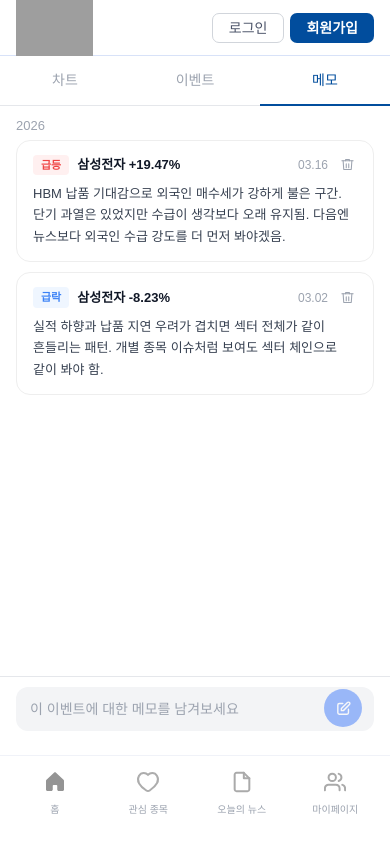
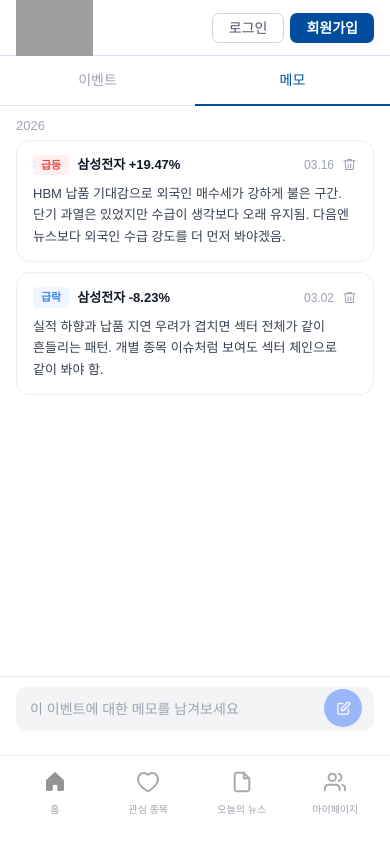
Before and after one commit to why-it-rose/frontend, a React (Vite) app: page /chart/stock-detail in a window 390 px wide. Both pictures are taken after a click on the button "메모". Built offline with nearby package versions, Linux system fonts and the light colour scheme; grey boxes are pictures that could not be loaded; a web font is replaced by a local one.

Commit message:
feat(event): 뉴스 팝업 열기 및 메모 삭제 확인 토스트 추가

```diff
--- a/src/features/event/components/EventTab.tsx
+++ b/src/features/event/components/EventTab.tsx
@@ -65,12 +65,10 @@
           <p className="font-semibold text-sm text-[#374151] mb-2.5">관련 뉴스</p>
           <div className="space-y-2.5">
             {relatedNews.map((news) => (
-              <a
+              <div
                 key={news.newsId}
-                href={news.url}
-                target="_blank"
-                rel="noopener noreferrer"
-                className="block bg-white rounded-[10px] p-[12px_14px] hover:bg-bg-subtle transition-colors"
+                onClick={() => window.open(news.url, '_blank', 'width=800,height=600,noopener,noreferrer')}
+                className="block bg-white rounded-[10px] p-[12px_14px] hover:bg-bg-subtle transition-colors cursor-pointer"
                 style={{ border: '1px solid #e5e7eb' }}
               >
                 <p className="font-bold text-sm text-text-primary leading-[1.4] mb-1.5">{news.title}</p>
@@ -83,7 +81,7 @@
                     {news.tag}
                   </span>
                 </div>
-              </a>
+              </div>
             ))}
           </div>
           <div className="h-4" />
--- a/src/features/event/components/MemoTab.tsx
+++ b/src/features/event/components/MemoTab.tsx
@@ -28,7 +28,6 @@
   );
 }
 
-// 연도별로 메모 그룹핑
 function groupByYear(memos: StockMemo[]) {
   const groups: Record<string, StockMemo[]> = {};
   memos.forEach((m) => {
@@ -41,6 +40,12 @@
 
 export default function MemoTab({ memos, onSave, onDelete }: MemoTabProps) {
   const [text, setText] = useState('');
+  const [confirmId, setConfirmId] = useState<number | null>(null);
+
+  const handleConfirm = () => {
+    if (confirmId !== null) onDelete?.(confirmId);
+    setConfirmId(null);
+  };
 
   const handleSave = () => {
     if (!text.trim()) return;
@@ -52,13 +57,35 @@
 
   return (
     <div className="relative flex-1 min-h-0">
+
+      {/* 삭제 확인 토스트 */}
+      {confirmId !== null && (
+        <div className="absolute top-3 right-4 z-50 flex items-center gap-3 px-4 py-3 bg-white rounded-xl shadow-md" style={{ border: '1px solid #e5e7eb' }}>
+          <span className="text-sm text-text-primary font-medium">메모를 삭제할까요?</span>
+          <div className="flex gap-2">
+            <button
+              onClick={() => setConfirmId(null)}
+              className="px-3 py-1.5 rounded-[8px] text-xs font-semibold text-[#6b7280] bg-[#f3f4f6] hover:bg-[#e5e7eb] transition-colors"
+            >
+              취소
+            </button>
+            <button
+              onClick={handleConfirm}
+              className="px-3 py-1.5 rounded-[8px] text-xs font-semibold text-white transition-colors"
+              style={{ background: '#014d9d' }}
+            >
+              삭제
+            </button>
+          </div>
+        </div>
+      )}
+
       {/* 메모 목록 */}
       <div className="absolute inset-0 overflow-y-auto scrollbar-subtle pb-17 md:pb-43">
         {memos.length === 0 && (
           <p className="text-center text-sm text-[#9ca3af] mt-10">아직 작성한 메모가 없어요</p>
         )}
 
-        {/* 모바일: 연도 그룹 헤더 */}
         {Object.entries(groups).map(([year, list]) => (
           <div key={year}>
             <p className="md:hidden px-4 pt-2.5 pb-1 text-[13px] text-[#9ca3af] font-medium">{year}</p>
@@ -72,27 +99,23 @@
               return (
                 <div
                   key={memo.memoId}
-                  className="mx-4 mb-2.5 bg-white rounded-[14px] p-[14px_16px]
-                             md:rounded-[10px]"
+                  className="mx-4 mb-2.5 bg-white rounded-[14px] p-[14px_16px] md:rounded-[10px]"
                   style={{ border: '1px solid #eeeeee' }}
                 >
                   <div className="flex items-center justify-between mb-2">
                     <div className="flex items-center gap-2">
-                      <span
-                        className="text-[11px] font-bold px-2 py-0.5"
-                        style={{ ...badgeStyle, borderRadius: 4 }}
-                      >
+                      <span className="text-[11px] font-bold px-2 py-0.5" style={{ ...badgeStyle, borderRadius: 4 }}>
                         {isSurge ? '급등' : '급락'}
                       </span>
                       <span className="text-[13px] font-semibold text-text-primary">
                         {memo.stockName} {sign}{Math.abs(memo.changeRate)}%
                       </span>
                     </div>
-                    <div className="flex items-center gap-2.5">
-                      <span className="text-xs text-[#9ca3af]">{memo.date}</span>
+                    <div className="flex items-center gap-2">
+                      <span className="text-xs leading-none text-[#9ca3af]">{memo.date}</span>
                       <button
-                        onClick={() => onDelete?.(memo.memoId)}
-                        className="flex items-center p-0.5 hover:opacity-60 transition-opacity"
+                        onClick={() => setConfirmId(memo.memoId)}
+                        className="flex items-center justify-center hover:opacity-60 transition-opacity"
                       >
                         <TrashIcon />
                       </button>
@@ -105,7 +128,6 @@
           </div>
         ))}
 
-        {/* 데스크톱: 글자수 표시 위치 */}
         <div className="hidden md:block text-right px-5 py-0.5 text-[11px] text-[#9ca3af]">
           {text.length} / {MAX_LENGTH}
         </div>
@@ -113,8 +135,7 @@
 
       {/* 입력 영역 — 항상 하단 고정 */}
       <div className="absolute bottom-0 left-0 right-0 border-t border-border bg-white">
-
-        {/* 모바일: 단줄 입력 + 파란 원형 버튼 */}
+        {/* 모바일 */}
         <div className="md:hidden relative px-4 py-2.5 pb-6">
           <input
             type="text"
@@ -132,7 +153,7 @@
           </button>
         </div>
 
-        {/* 데스크톱: textarea + 저장 버튼 */}
+        {/* 데스크톱 */}
         <div className="hidden md:block">
           <div className="mx-5 mt-3">
             <textarea
@@ -157,7 +178,6 @@
             </button>
           </div>
         </div>
-
       </div>
     </div>
   );
--- a/src/pages/StockDetail/index.tsx
+++ b/src/pages/StockDetail/index.tsx
@@ -1,29 +1,18 @@
 import TabBar from '@/shared/components/common/TabBar';
-import { useState, useEffect } from 'react';
+import { useState } from 'react';
 import EventTab from '@/features/event/components/EventTab';
 import MemoTab from '@/features/event/components/MemoTab';
-import { StockDetailMain } from '@/pages/Chart/components/StockDetailMain';
 import type { StockEvent, StockMemo } from '@/features/event/types/event.types';
-
-function useIsMobile() {
-  const [isMobile, setIsMobile] = useState(window.innerWidth <= 768);
-  useEffect(() => {
-    const handler = () => setIsMobile(window.innerWidth <= 768);
-    window.addEventListener('resize', handler);
-    return () => window.removeEventListener('resize', handler);
-  }, []);
-  return isMobile;
-}
 
 const mockEvent: StockEvent = {
   eventId: 1,
   stockCode: '005930',
   stockName: '삼성전자',
-  eventType: 'PLUNGE',
+  eventType: 'SURGE',
   occurredAt: '2025-11-26T09:00:00',
-  changeRate: 8.23,
-  priceBefore: 146500,
-  priceAfter: 125000,
+  changeRate: 17.2,
+  priceBefore: 125000,
+  priceAfter: 146500,
   aiSummary:
     '이 구간에서는 엔비디아 GTC 컨퍼런스 이후 HBM3E 공급 기대감이 급격히 확대되었습니다. 삼성전자의 AI 칩 납품 재개 가능성이 보도되며 외국인 매수세가 집중된 것으로 확인됩니다.',
   relatedNews: [
@@ -39,22 +28,14 @@
   { memoId: 2, eventType: 'PLUNGE', stockName: '삼성전자', changeRate: -8.23, date: '03.02', text: '실적 하향과 납품 지연 우려가 겹치면 섹터 전체가 같이 흔들리는 패턴. 개별 종목 이슈처럼 보여도 섹터 체인으로 같이 봐야 함.' },
 ];
 
-const MOBILE_TABS = [
-  { label: '차트', value: 'chart' },
-  { label: '이벤트', value: 'event' },
-  { label: '메모', value: 'memo' },
-];
-const DESKTOP_TABS = [
+const TABS = [
   { label: '이벤트', value: 'event' },
   { label: '메모', value: 'memo' },
 ];
 
 export default function StockDetailPage() {
-  const mobile = useIsMobile();
   const [tab, setTab] = useState('event');
   const [memos, setMemos] = useState<StockMemo[]>(mockMemos);
-
-  const tabs = mobile ? MOBILE_TABS : DESKTOP_TABS;
 
   const handleSave = (text: string) => {
     setMemos((prev) => [
@@ -69,8 +50,7 @@
 
   return (
     <div className="flex flex-col flex-1 min-h-0">
-      <TabBar tabs={tabs} value={tab} onChange={setTab} />
-      {tab === 'chart' && <StockDetailMain className="flex-1 min-h-0" />}
+      <TabBar tabs={TABS} value={tab} onChange={setTab} />
       {tab === 'event' && <EventTab event={mockEvent} onScrap={(id, s) => console.log(id, s)} />}
       {tab === 'memo' && <MemoTab memos={memos} onSave={handleSave} onDelete={handleDelete} />}
     </div>
```
